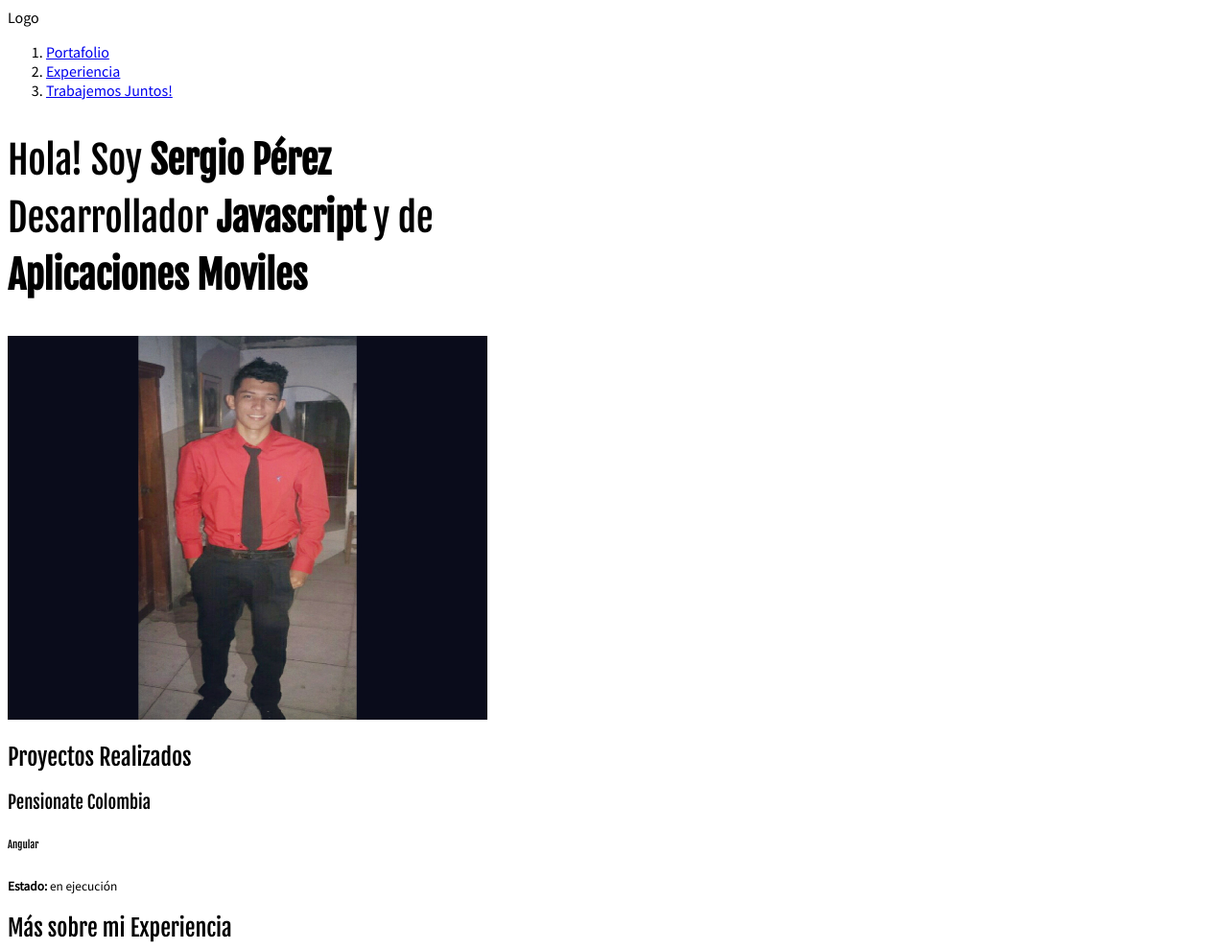
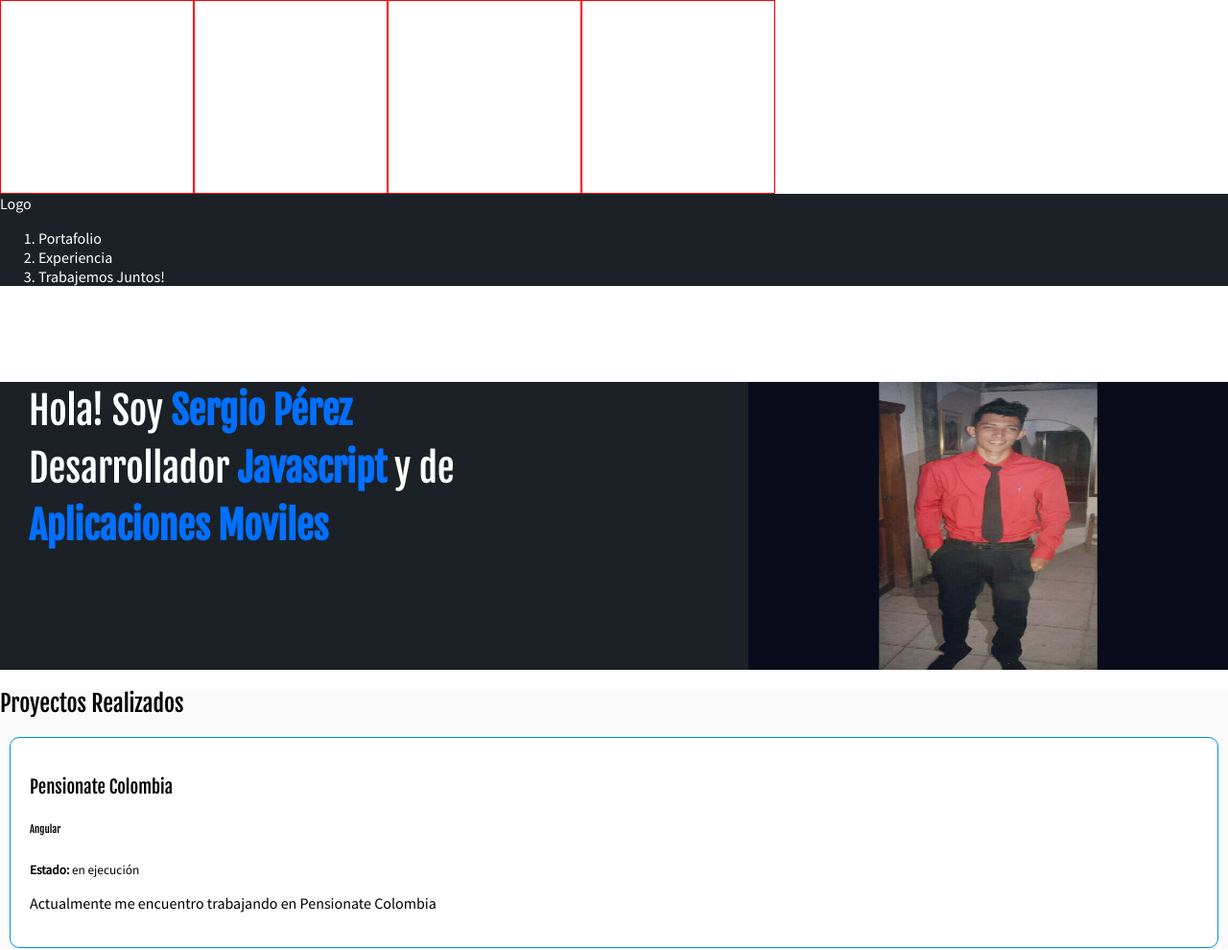
Before and after one commit to sergiiop/Portafolio, a plain HTML site: page index.html in a window 1280 px wide. Shown: the top 990 px of the page at 96% size. Drawn offline with Linux system fonts and the light colour scheme.

Commit message:
Cambios a los Estilos

```diff
--- a/css/estilos.css
+++ b/css/estilos.css
@@ -1,5 +1,6 @@
 body {
     font-family: 'Source Sans Pro',sans-serif;
+    margin: 0;
 }
 h1,h2,h3,h4,h5,h6{
     font-family: 'Fjalla One',sans-serif;
@@ -10,4 +11,52 @@ h1{
     font-size: 40px;
     line-height: 1.5;
     letter-spacing: -.2px;
+    color: white;
+    margin: 100px 150px 70px 30px;
 }
+h1 strong{
+    color: #026fff;
+}
+.hero{
+    height: 300px;
+    background-image: url('../Imagenes/Foto.jpg');
+    background-color: #1b2127;
+    background-size: 500px 300px;
+    background-repeat: no-repeat;
+    background-position-x: right;
+}
+.portafolio{
+    background: #FAFAFA;
+
+}
+.project{
+    border: 1px solid #0090D8;
+    border-radius: 10px;
+    margin: 10px;
+    margin-bottom: 15px;
+    padding: 20px;
+    background: white;
+}
+.project-details{
+    width: 500px
+}
+.header{
+    background-color: #1b2127;
+    color: white;
+}
+.header a{
+    color: white;
+    text-decoration: none;
+}
+
+.flexbox{
+    display:flex;
+
+}
+.box{
+    width: 200px;
+    height: 200px;
+    border: 1px solid red;
+
+    flex-shrink: 0;
+}
--- a/index.html
+++ b/index.html
@@ -10,8 +10,14 @@
     <link rel="stylesheet" href="css/estilos.css">
 </head>
 <body>
+    <div class="flexbox">
+        <div class="box"></div>
+        <div class="box"></div>
+        <div class="box"></div>
+        <div class="box"></div>
+    </div>
     <header>
-        <div>
+        <div class="header">
             Logo
             <nav>
                 <ol>
@@ -28,20 +34,23 @@
             </nav>
         </div>
     </header>
-        <section>
+        <section class="hero">
             <h1>Hola! Soy <strong>Sergio Pérez</strong> <br/>Desarrollador <strong>Javascript</strong> y de <br><strong>Aplicaciones Moviles</strong>
             </h1>
-            <img src="Imagenes/Foto.jpg" width="500" height="400" alt="imagen principal">
+            <!-- <img src="Imagenes/Foto.jpg" width="500" height="400" alt="imagen principal"> -->
         </section>
-        <section id="portafolio">
+        <section class="portafolio">
             <h2>Proyectos Realizados</h2>
-            <article>
-                <h3>Pensionate Colombia</h3>
-                <h6>Angular</h6>
-                <p><small><strong>Estado: </strong>en ejecución</small></p>
+            <article class="project">
+                    <div class="project-details">
+                        <h3>Pensionate Colombia</h3>
+                        <h6>Angular</h6>
+                        <p><small><strong>Estado: </strong>en ejecución</small></p>
+                        <p>Actualmente me encuentro trabajando en Pensionate Colombia</p>
+                </div>
             </article>
         </section>
-        <section id="Experiencia">
+        <section class="Experiencia">
             <article>
                 <h2>Más sobre mi Experiencia</h2>
                 <figure>
```
